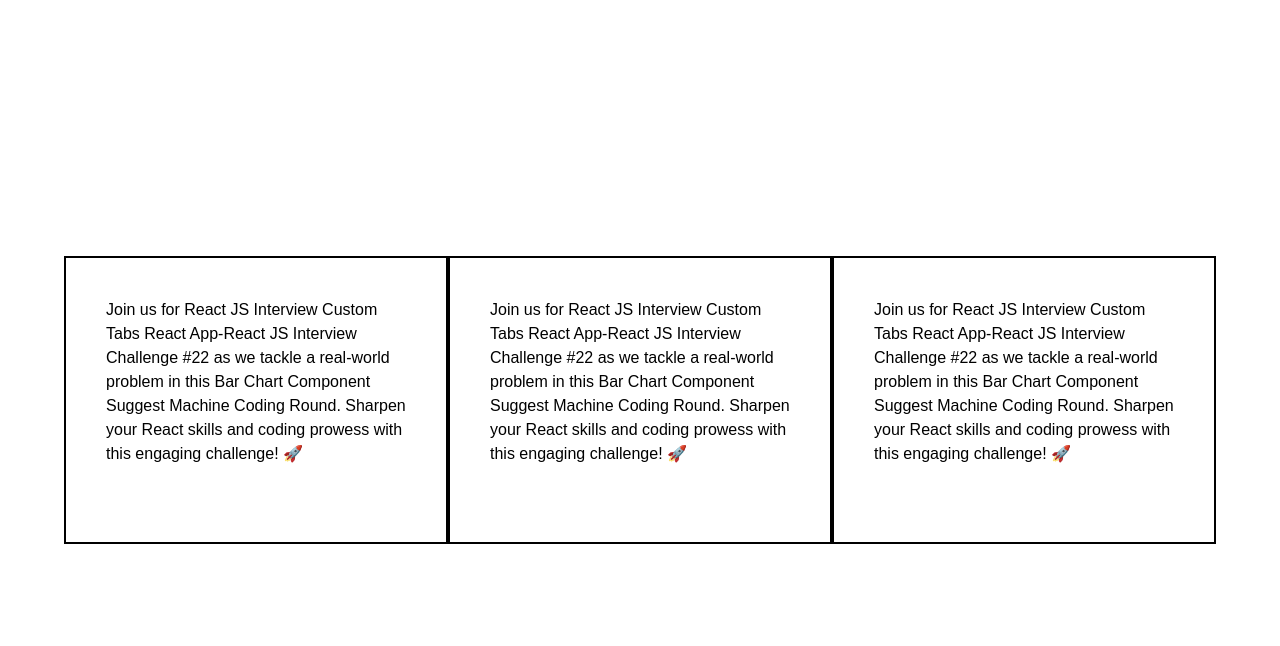
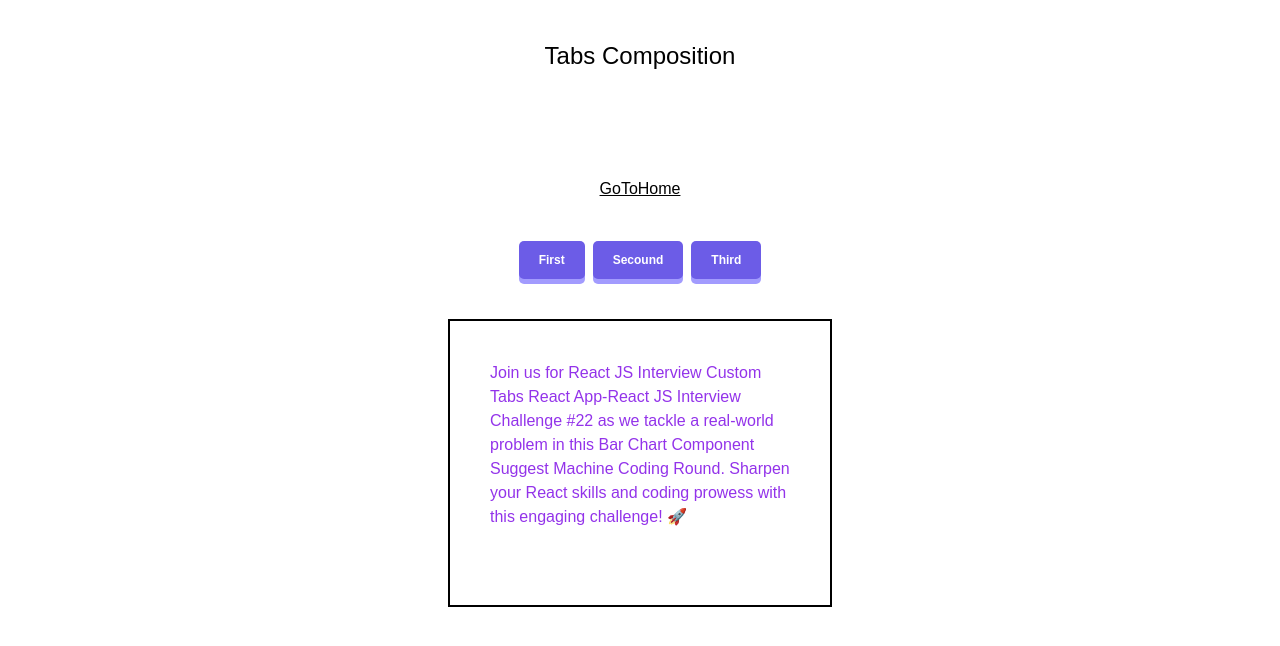
Before and after one commit to sameerkali/React_coding_round_practice, a React (Vite) app: page /nine in a window 1280 px wide. Shown: the top 646 px of the page. Built offline with nearby package versions, Linux system fonts and the light colour scheme.

Commit message:
done: Tabs Composition ✅

```diff
--- a/src/All Assessment/assessment09/Nine.jsx
+++ b/src/All Assessment/assessment09/Nine.jsx
@@ -1,14 +1,26 @@
-import React from "react";
+import React, { useState } from "react";
+import GoToHome from '../../Components/GoToHome'
 
 const Nine = () => {
+  const [select, setSelect] = useState('first')
+
   return (
     <div>
       {/* Tabs Composition */}
-      <div className="flex justify-center items-center h-screen">
 
-      <First/>
-      <Secound/>
-      <Third/>
+      <p className="text-center mt-10 mb-[-80px] text-2xl" >Tabs Composition</p>
+      <div className="flex gap-10 flex-col justify-center items-center h-screen">
+      <GoToHome/>
+        <div className="flex gap-2">
+          <button onClick={() => setSelect('first')}  className="custom-button"> First</button>
+          <button  onClick={() => setSelect('secound')} className="custom-button"> Secound</button>
+          <button onClick={() => setSelect('third')}  className="custom-button"> Third</button>
+        </div>
+        <div className="flex flex-row">
+        {select === 'first' && <First/>}
+        {select === 'secound' && <Secound/>}
+        {select === 'third' && <Third/>}
+        </div>
       </div>
     </div>
   );
@@ -19,7 +31,7 @@ export default Nine;
 const First = () => {
   return (
     <div className=" min-h-72 w-96 border-2 border-black p-10">
-      <h1>
+      <h1 className="text-purple-600">
         Join us for React JS Interview Custom Tabs React App-React JS Interview
         Challenge #22 as we tackle a real-world problem in this Bar Chart
         Component Suggest Machine Coding Round. Sharpen your React skills and
@@ -31,7 +43,7 @@ const First = () => {
 const Secound = () => {
   return (
     <div className="min-h-72 w-96 border-2 border-black p-10">
-      <h1>
+      <h1 className="text-green-400">
         Join us for React JS Interview Custom Tabs React App-React JS Interview
         Challenge #22 as we tackle a real-world problem in this Bar Chart
         Component Suggest Machine Coding Round. Sharpen your React skills and
@@ -43,7 +55,7 @@ const Secound = () => {
 const Third = () => {
   return (
     <div className="min-h-72 w-96 border-2 border-black p-10">
-      <h1>
+      <h1 className="text-blue-400">
         Join us for React JS Interview Custom Tabs React App-React JS Interview
         Challenge #22 as we tackle a real-world problem in this Bar Chart
         Component Suggest Machine Coding Round. Sharpen your React skills and
```
